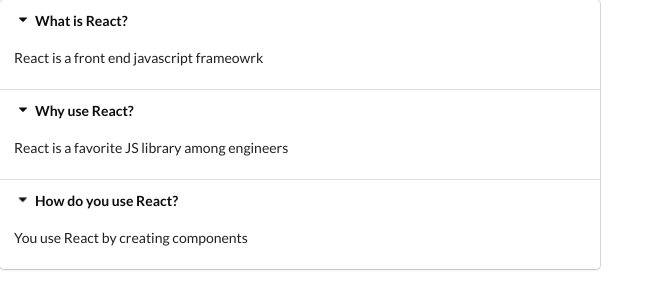
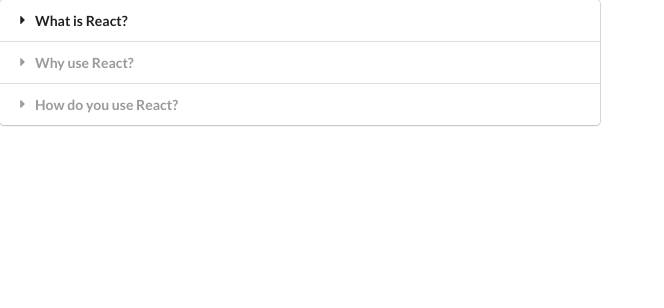
Before and after one commit to RandyGoldsmith/learning-react-hooks, a React (Create React App) app: page / in a window 1280 px wide. Shown: the top 308 px of the page, without its empty margins (0-664 px from the left). Built offline with nearby package versions, Linux system fonts and the light colour scheme.

Commit message:
added hook for accordion

```diff
--- a/src/components/Accordion.js
+++ b/src/components/Accordion.js
@@ -1,28 +1,34 @@
-import React from 'react';
+import React, { useState } from 'react';
 
 const Accordion = ({ items }) => {
+    const [activeIndex, setActiveIndex] = useState(null);
+
     const onTitleClick = (index) => {
-        console.log('Title clicked', index);
+        setActiveIndex(index);
     };
 
     const renderedItems = items.map((item, index) => {
+        const active = index === activeIndex ? 'active' : '';
+
         return (
             <React.Fragment key="{item.title}">
                 <div
-                    className="title active"
+                    className={`title ${active}`}
                     onClick={() => onTitleClick(index)}
                 >
                     <i className="dropdown icon"></i>
                     {item.title}
                 </div>
-                <div className="content active">
+                <div className={`content ${active}`}>
                     <p>{item.content}</p>
                 </div>
             </React.Fragment>
             );
         });
 
-    return <div className="ui styled accordion">{renderedItems}</div>
+    return <div className="ui styled accordion">
+    {renderedItems}
+    </div>
 };
 
 export default Accordion;
```
